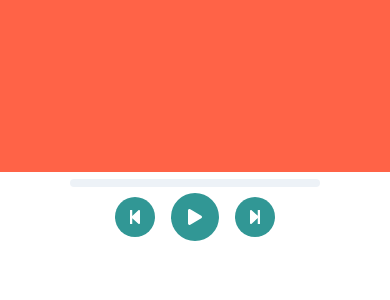
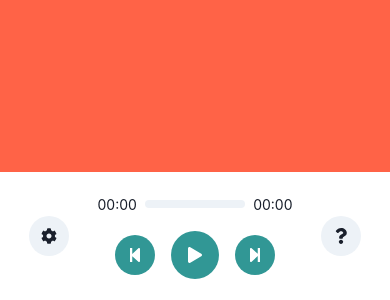
Before and after one commit to sky-maz/doodleline, a Next.js app: page / in a window 390 px wide. Shown: the part 544-844 px from the top of the page. Built offline with nearby package versions, Linux system fonts and the light colour scheme.

Commit message:
fix(FooterControls): Improve layout and responsiveness

```diff
--- a/src/layout/home/FooterControls.tsx
+++ b/src/layout/home/FooterControls.tsx
@@ -1,6 +1,13 @@
 import React, { FC, useEffect, useState } from 'react';
-import { Text, Progress, Stack, IconButton } from '@chakra-ui/react';
-import { FaStepBackward, FaStepForward, FaPause, FaPlay } from 'react-icons/fa';
+import { Text, Progress, Stack, IconButton, Flex } from '@chakra-ui/react';
+import {
+	FaStepBackward,
+	FaStepForward,
+	FaPause,
+	FaPlay,
+	FaCog,
+	FaQuestion,
+} from 'react-icons/fa';
 import useDebounce from '@hooks/useDebounce';
 import { asTime } from '@utils/convert';
 
@@ -42,23 +49,28 @@ const FooterControls: FC<IFooterControls> = (props) => {
 	};
 
 	return (
-		<>
-			<Stack direction='row' align='center' justify='center' spacing={4}>
-				<Text color='brand.color' fontSize='sm'>
-					{asTime(timer)}
-				</Text>
+		<Flex h='100%' w='100%' alignItems='center'>
+			<Flex flex='1' justify='center'>
+				<IconButton
+					isRound
+					aria-label='customize-settings'
+					size='md'
+					icon={<FaCog />}
+				/>
+			</Flex>
+			<Flex flex='2' flexDir='column' justify='stretch' gap={4}>
+				<Flex align='center' justify='center' gap={2}>
+					<Text fontSize='sm'>{asTime(timer)}</Text>
 					<Progress
 						colorScheme='teal'
 						size='sm'
-					width='250px'
+						width='100%'
 						borderRadius='5px'
 						value={(timer / (threshold ?? 1)) * 100}
 					/>
-				<Text color='brand.color' fontSize='sm'>
-					{asTime(threshold ?? 0)}
-				</Text>
-			</Stack>
-			<Stack direction='row' align='center' justify='center' spacing={4}>
+					<Text fontSize='sm'>{asTime(threshold ?? 0)}</Text>
+				</Flex>
+				<Flex align='center' justify='center' gap={4}>
 					<IconButton
 						isRound
 						aria-label='previous-reference'
@@ -83,8 +95,60 @@ const FooterControls: FC<IFooterControls> = (props) => {
 						icon={<FaStepForward />}
 						onClick={onNext}
 					/>
-			</Stack>
-		</>
+				</Flex>
+			</Flex>
+			<Flex flex='1' justify='center'>
+				<IconButton
+					isRound
+					aria-label='customize-settings'
+					size='md'
+					icon={<FaQuestion />}
+				/>
+			</Flex>
+		</Flex>
+		// <>
+		// 	<Stack direction='row' align='center' justify='center' spacing={4}>
+		// 		<Text color='brand.color' fontSize='sm'>
+		// 			{asTime(timer)}
+		// 		</Text>
+		// 		<Progress
+		// 			colorScheme='teal'
+		// 			size='sm'
+		// 			width='250px'
+		// 			borderRadius='5px'
+		// 			value={(timer / (threshold ?? 1)) * 100}
+		// 		/>
+		// 		<Text color='brand.color' fontSize='sm'>
+		// 			{asTime(threshold ?? 0)}
+		// 		</Text>
+		// 	</Stack>
+		// 	<Stack direction='row' align='center' justify='center' spacing={4}>
+		// 		<IconButton
+		// 			isRound
+		// 			aria-label='previous-reference'
+		// 			colorScheme='teal'
+		// 			size='md'
+		// 			icon={<FaStepBackward />}
+		// 			onClick={onPrev}
+		// 		/>
+		// 		<IconButton
+		// 			isRound
+		// 			aria-label={isPaused ? 'play' : 'pause'}
+		// 			colorScheme='teal'
+		// 			size='lg'
+		// 			icon={isPaused ? <FaPlay /> : <FaPause />}
+		// 			onClick={() => setIsPaused(!isPaused)}
+		// 		/>
+		// 		<IconButton
+		// 			isRound
+		// 			aria-label='next-reference'
+		// 			colorScheme='teal'
+		// 			size='md'
+		// 			icon={<FaStepForward />}
+		// 			onClick={onNext}
+		// 		/>
+		// 	</Stack>
+		// </>
 	);
 };
 
```
Lines whose indentation alone changed are shown as unchanged.
